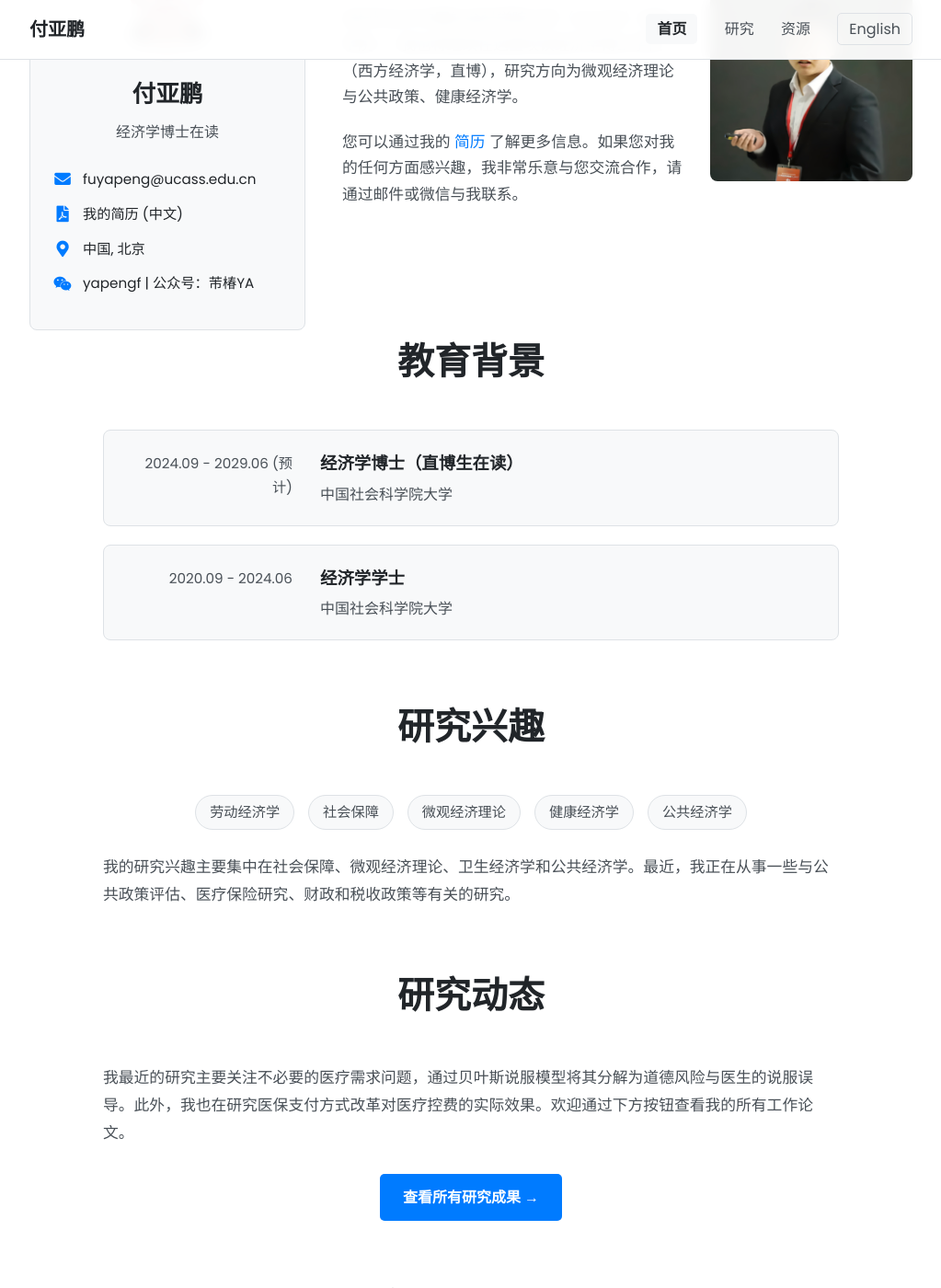
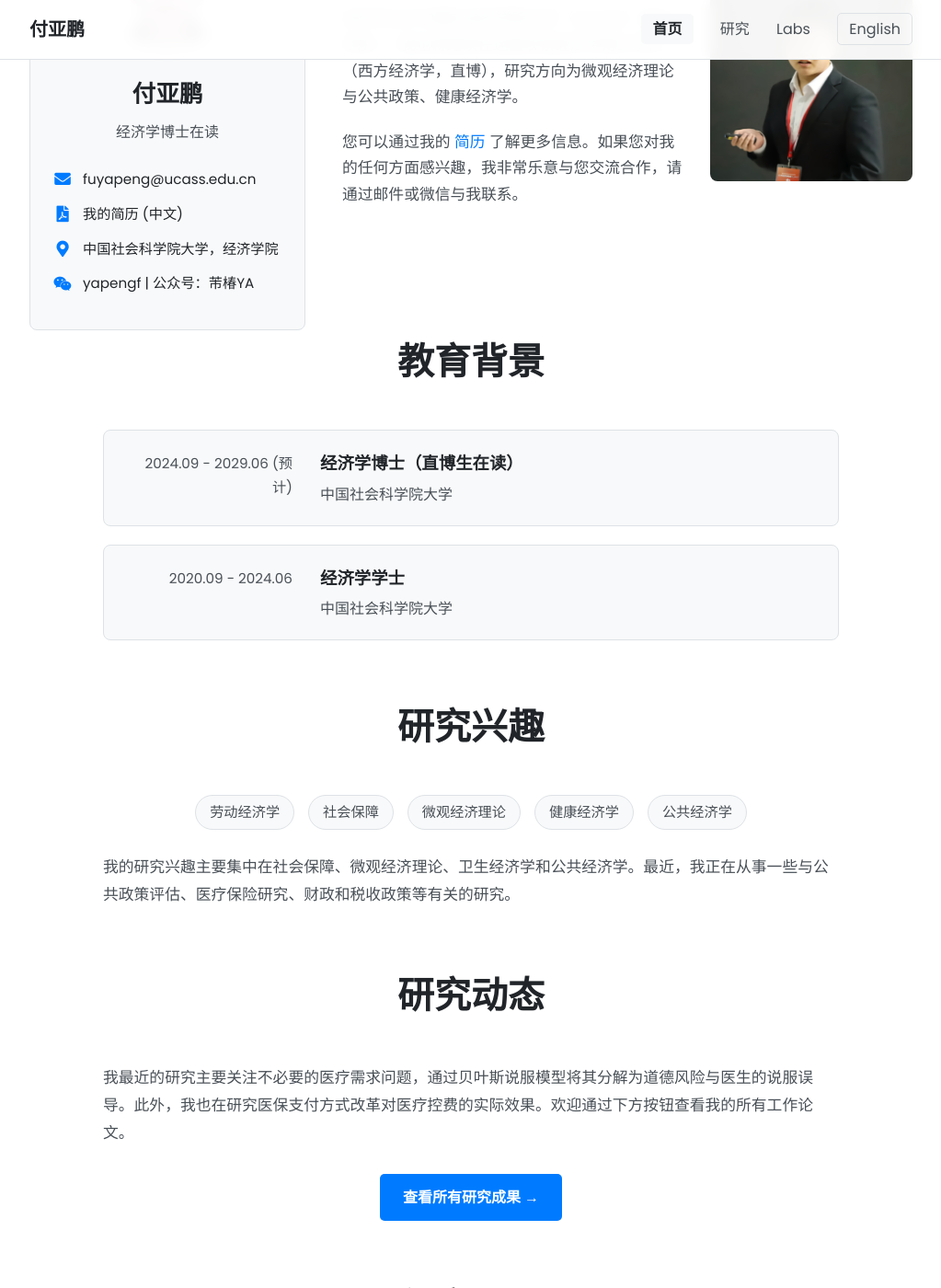
Before and after one commit to fyapeng/fyapeng.github.io, a Jekyll site: the page built from index.html, in a window 1280 px wide and 1400 px high, scrolled down 248 px. Shown: the whole window at 92% size, without its empty margins (128-1151 px from the left). Built offline with Jekyll 4.4.1, drawn with Linux system fonts in a browser that asks for light colours.

Commit message:
Update zh.yml

```diff
--- a/_data/zh.yml
+++ b/_data/zh.yml
@@ -3,7 +3,7 @@ nav:
   home: "首页"
   home_url: "/"
   research: "研究"
-  resources: "资源"
+  resources: "Labs"
   resources_url: "https://fyapeng.com/resources"
   lang_switch: "English"
   lang_switch_url: "/en/"
@@ -13,7 +13,7 @@ profile:
   title: "经济学博士在读"
   cv_button: "我的简历 (中文)"
   cv_link: "/assets/cv/cv_zh.pdf" # 替换为你的中文简历链接
-  location: "中国, 北京"
+  location: "中国社会科学院大学，经济学院"
   wechat_id: "yapengf | 公众号：芾椿YA"
 
 about:
@@ -52,7 +52,7 @@ research_highlights:
   button: "查看所有研究成果 →"
 
 resources:
-  title: "资源 & 项目"
+  title: "创意项目"
   items:
     - icon: "fas fa-landmark"
       title: "经济学五大刊追踪"
```
